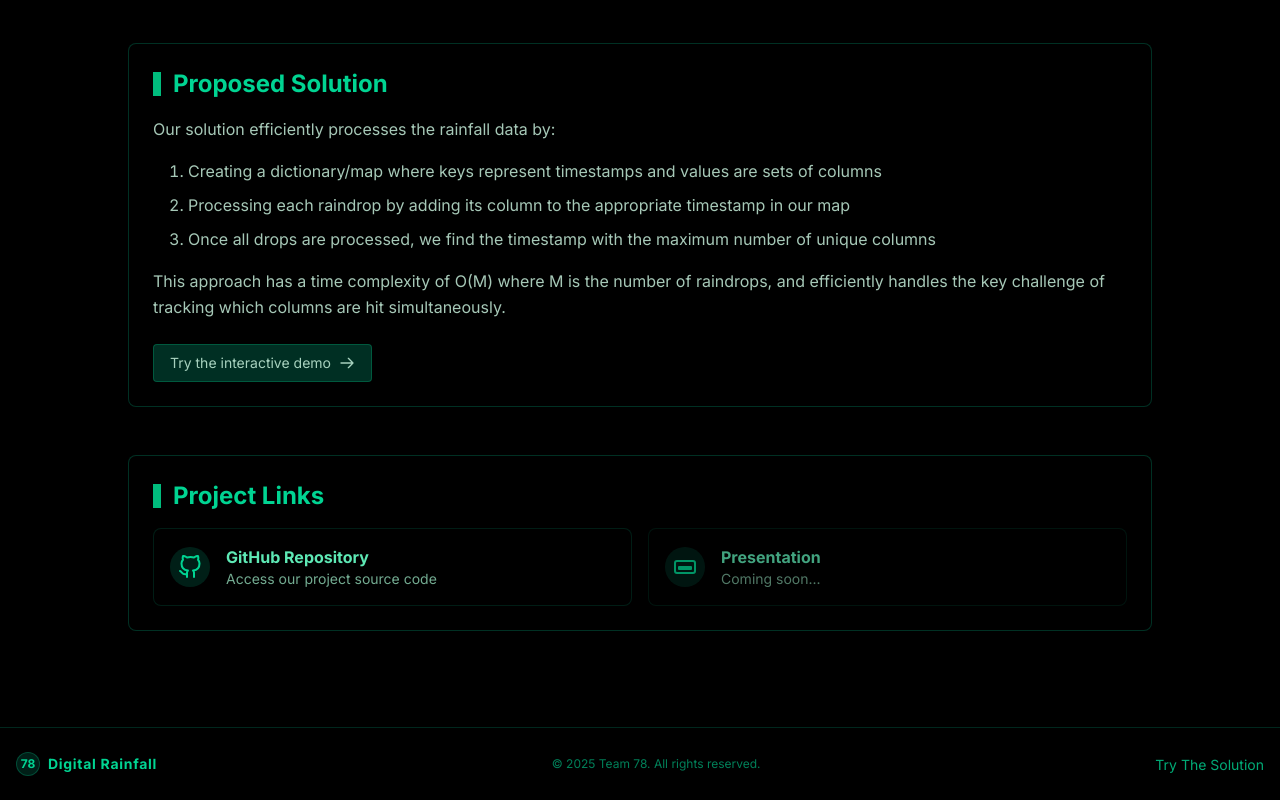
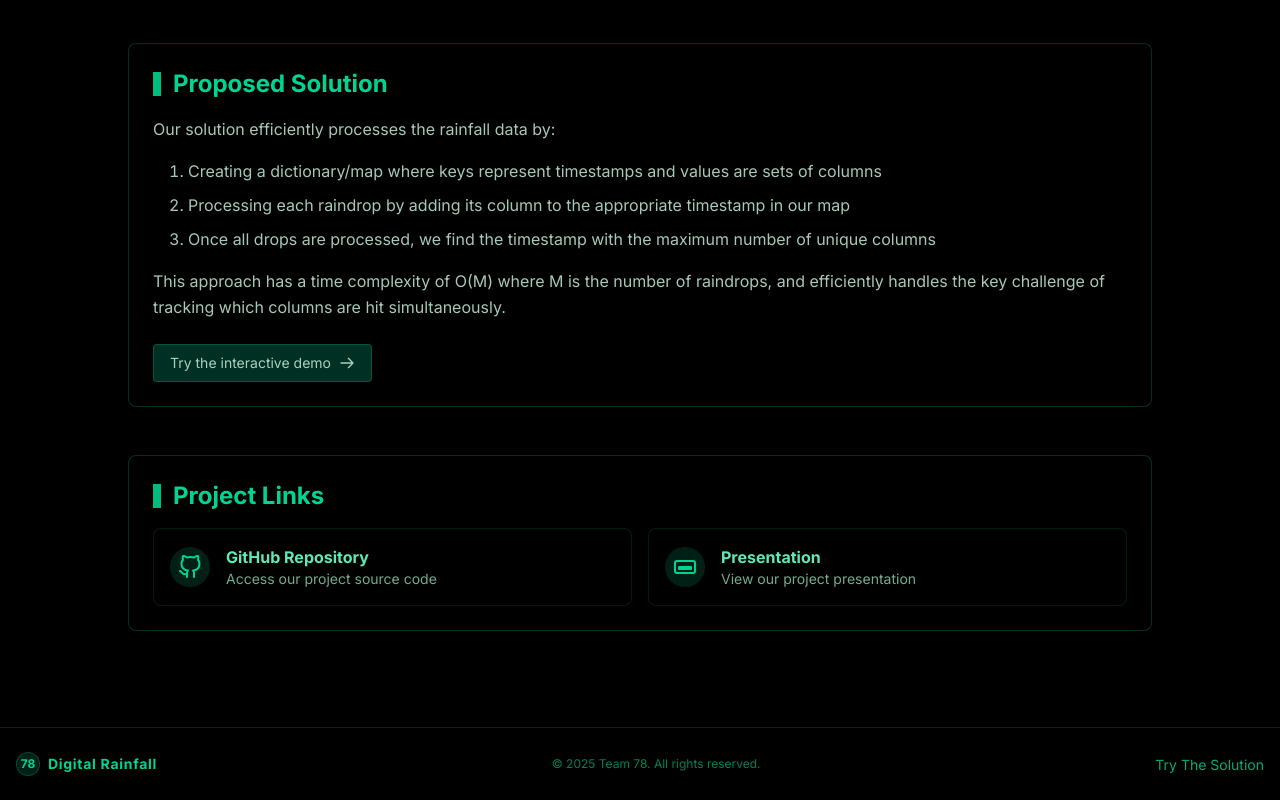
Before and after one commit to AetherSparks/Digital-Raindrop-Displayer, a Next.js app: page / in a window 1280 px wide. Shown: the part 975-1775 px from the top of the page. Built offline with nearby package versions, Linux system fonts and the light colour scheme.

Commit message:
feat: update presentation link and description for improved accessibility

```diff
--- a/app/page.tsx
+++ b/app/page.tsx
@@ -228,7 +228,12 @@ export default function Home() {
                   </p>
                 </div>
               </a>
-              <div className="bg-black/40 p-4 rounded-lg border border-emerald-800/30 hover:border-emerald-600/50 transition-all flex items-center opacity-70">
+              <a
+                href="https://docs.google.com/presentation/d/1ioCnC4oHyE2AMuDXW4gZr2b-sVchCq9ZRyZy2f7NhAA/edit?usp=sharing"
+                target="_blank"
+                rel="noopener noreferrer"
+                className="bg-black/40 p-4 rounded-lg border border-emerald-800/30 hover:border-emerald-600/50 transition-all flex items-center"
+              >
                 <div className="w-10 h-10 bg-emerald-900/40 rounded-full flex items-center justify-center mr-4">
                   <svg
                     xmlns="http://www.w3.org/2000/svg"
@@ -247,9 +252,9 @@ export default function Home() {
                 </div>
                 <div>
                   <h3 className="font-bold text-emerald-300">Presentation</h3>
-                  <p className="text-sm text-emerald-200/70">Coming soon...</p>
+                  <p className="text-sm text-emerald-200/70">View our project presentation</p>
                 </div>
-              </div>
+              </a>
             </div>
           </section>
         </div>
```
